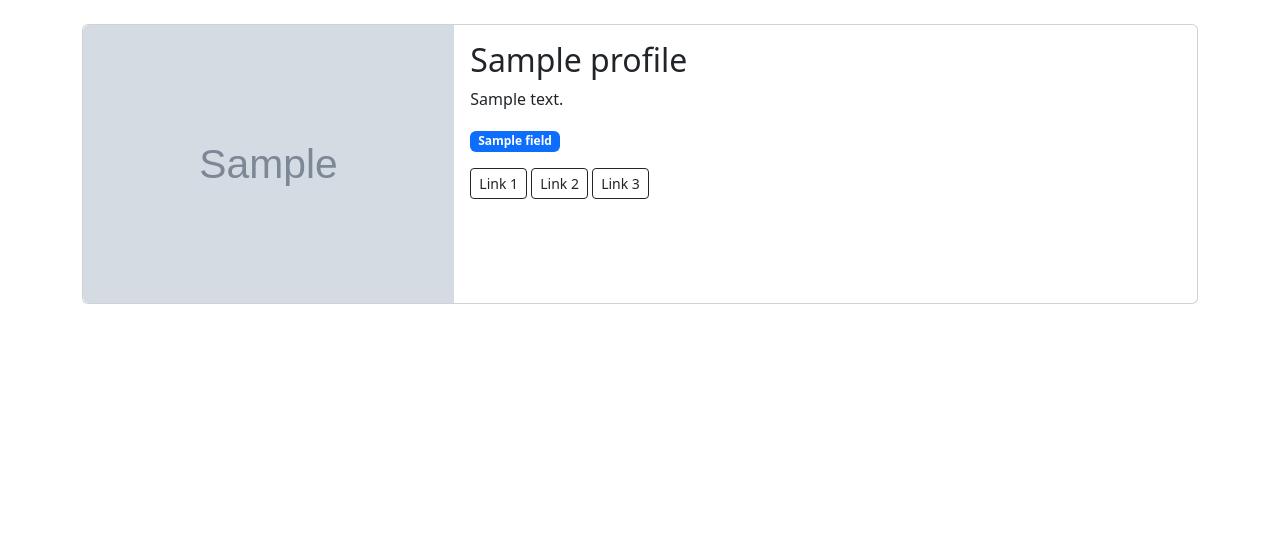
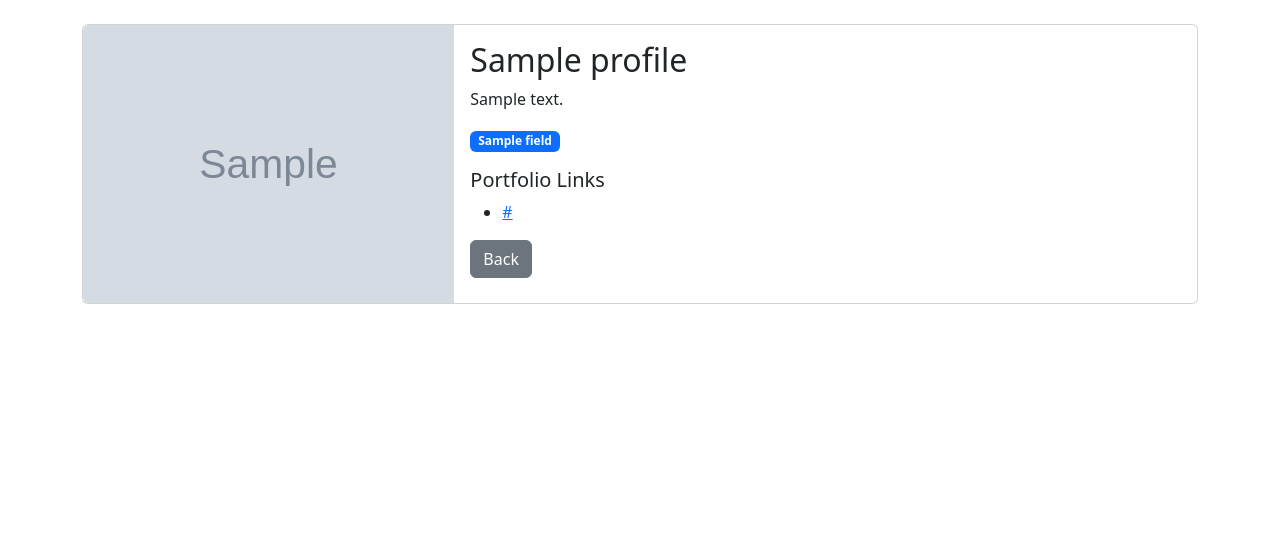
Before and after one commit to KeevinChang/concept-mini-assessment, a Django app: template templates/profiles/profile_detail.html in a window 1280 px wide. Shown: the part 56-600 px from the top of the page. Run offline with Django 3.2, Linux system fonts and the light colour scheme; the template is opened without the code that fills it: most values are stand-ins (such as "Sample title", 1, 10 or a date in 2020); grey boxes marked "Sample" are stand-in pictures.

Commit message:
fix bug preventing portfolio links from showing up

```diff
--- a/templates/profiles/profile_detail.html
+++ b/templates/profiles/profile_detail.html
@@ -11,7 +11,7 @@
 {% endblock %}
 
 {% block content %}
-<div class="container mt-4">
+<div class="container mt-4 mb-5">
     <div class="card mb-3">
         <div class="row g-0">
             <div class="col-md-4">
@@ -26,23 +26,20 @@
                             <span class="badge bg-primary">{{ field.name }}</span>
                         {% endfor %}
                     </p>
-                    <div>
-                        {% if profile.portfolio_link1 %}
-                            <a href="{{ profile.portfolio_link1 }}" target="_blank" class="btn btn-outline-dark btn-sm">Link 1</a>
-                        {% endif %}
-                        {% if profile.portfolio_link2 %}
-                            <a href="{{ profile.portfolio_link2 }}" target="_blank" class="btn btn-outline-dark btn-sm">Link 2</a>
-                        {% endif %}
-                        {% if profile.portfolio_link3 %}
-                            <a href="{{ profile.portfolio_link3 }}" target="_blank" class="btn btn-outline-dark btn-sm">Link 3</a>
-                        {% endif %}
-                    </div>
-
+                    <h5>Portfolio Links</h5>
+                    <ul>
+                        {% for link in portfolio_links %}
+                            <li><a href="{{ link.link }}" target="_blank">{{ link.link }}</a></li>
+                        {% empty %}
+                            <li>No links provided.</li>
+                        {% endfor %}
+                    </ul>
                     {% if role == 'Creator' %}
                     <button type="button" class="btn btn-danger mt-3" data-bs-toggle="modal" data-bs-target="#deleteProfileModal">
                         Delete Profile
                     </button>
                     {% endif %}
+                    <a href="{% url 'profiles:profile-list' %}" class="btn btn-secondary">Back</a>
                 </div>
             </div>
         </div>
```
